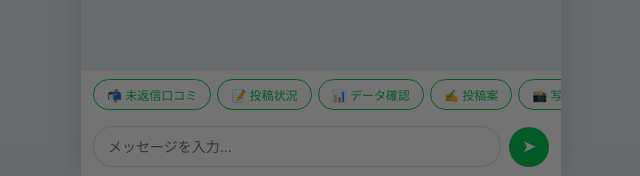
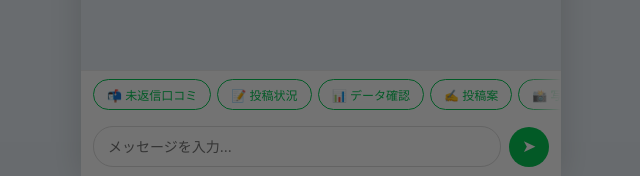
Before and after one commit to dat0925/meo-agent, a plain HTML site: page index.html in a window 1280 px wide. Shown: the part 621-797 px from the top of the page, 319-959 px from the left. Drawn offline with Linux system fonts and the light colour scheme.

Commit message:
Fix quick buttons horizontal scroll with fade indicator
Co-Authored-By: Claude Sonnet 4.6 <noreply@anthropic.com>

```diff
--- a/index.html
+++ b/index.html
@@ -109,9 +109,17 @@ body {
   font-size: 10px; color: #aaa; margin-top: 3px; padding: 0 2px;
 }
 
+.quick-btns-wrap {
+  position: relative; background: white; border-top: 1px solid #eee;
+}
+.quick-btns-wrap::after {
+  content: ''; position: absolute; top: 0; right: 0;
+  width: 40px; height: 100%;
+  background: linear-gradient(to right, transparent, white);
+  pointer-events: none;
+}
 .quick-btns {
-  padding: 8px 12px 6px; background: white;
-  border-top: 1px solid #eee;
+  padding: 8px 12px 6px;
   display: flex; gap: 6px; overflow-x: auto; scrollbar-width: none;
 }
 .quick-btns::-webkit-scrollbar { display: none; }
@@ -183,6 +191,7 @@ body {
     <div class="date-divider">今日</div>
   </div>
 
+  <div class="quick-btns-wrap">
     <div class="quick-btns">
       <button class="quick-btn" onclick="sendQuick('未返信の口コミを見せて')">📬 未返信口コミ</button>
       <button class="quick-btn" onclick="sendQuick('最近の投稿状況は？')">📝 投稿状況</button>
@@ -190,6 +199,7 @@ body {
       <button class="quick-btn" onclick="sendQuick('投稿案を3つ作って')">✍️ 投稿案</button>
       <button class="quick-btn" onclick="sendQuick('写真の状況は？')">📸 写真確認</button>
       <button class="quick-btn" onclick="sendQuick('苦情口コミへの返信文を作って')">⚠️ 苦情対応</button>
+    </div>
   </div>
 
   <div class="input-area">
```
Lines whose indentation alone changed are shown as unchanged.
